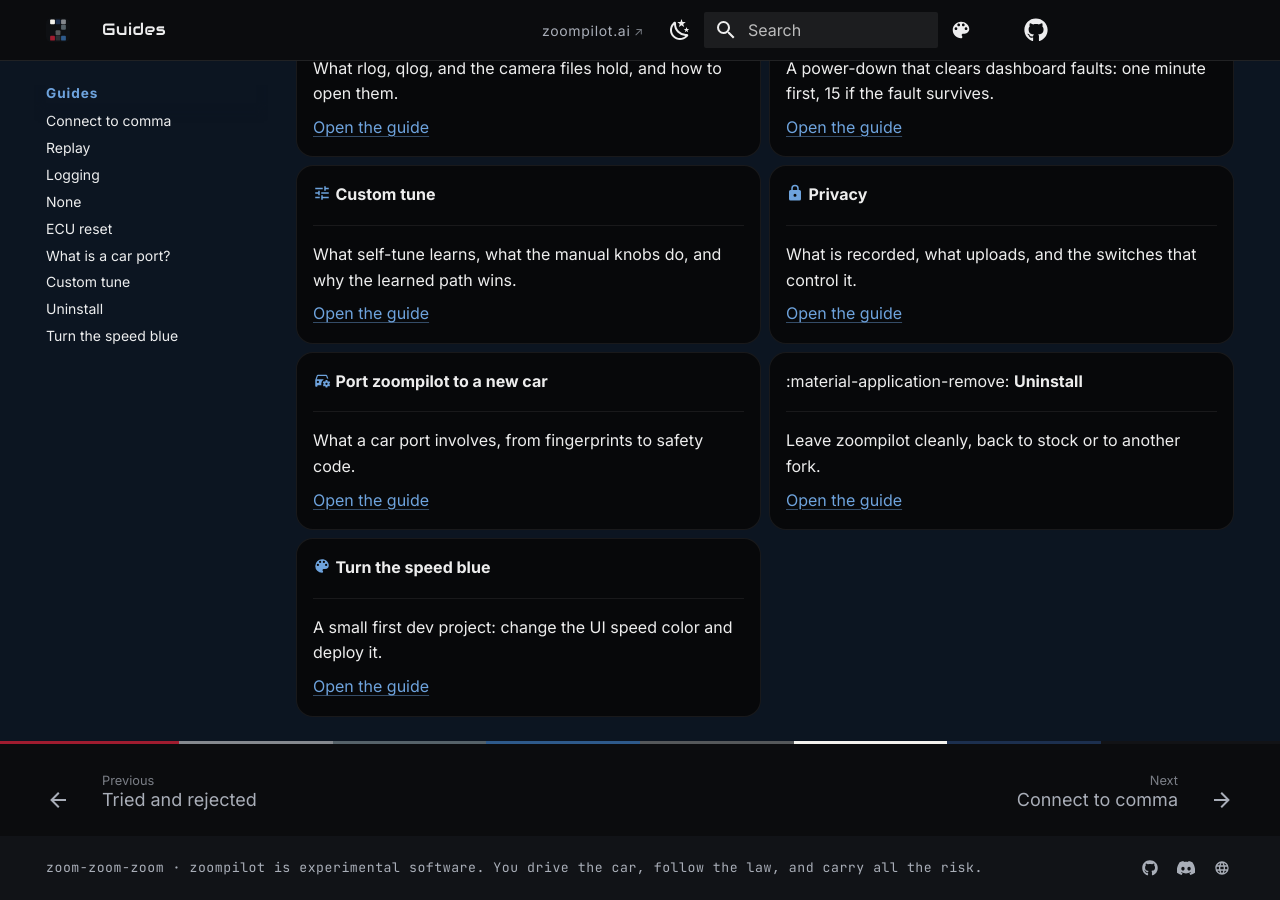
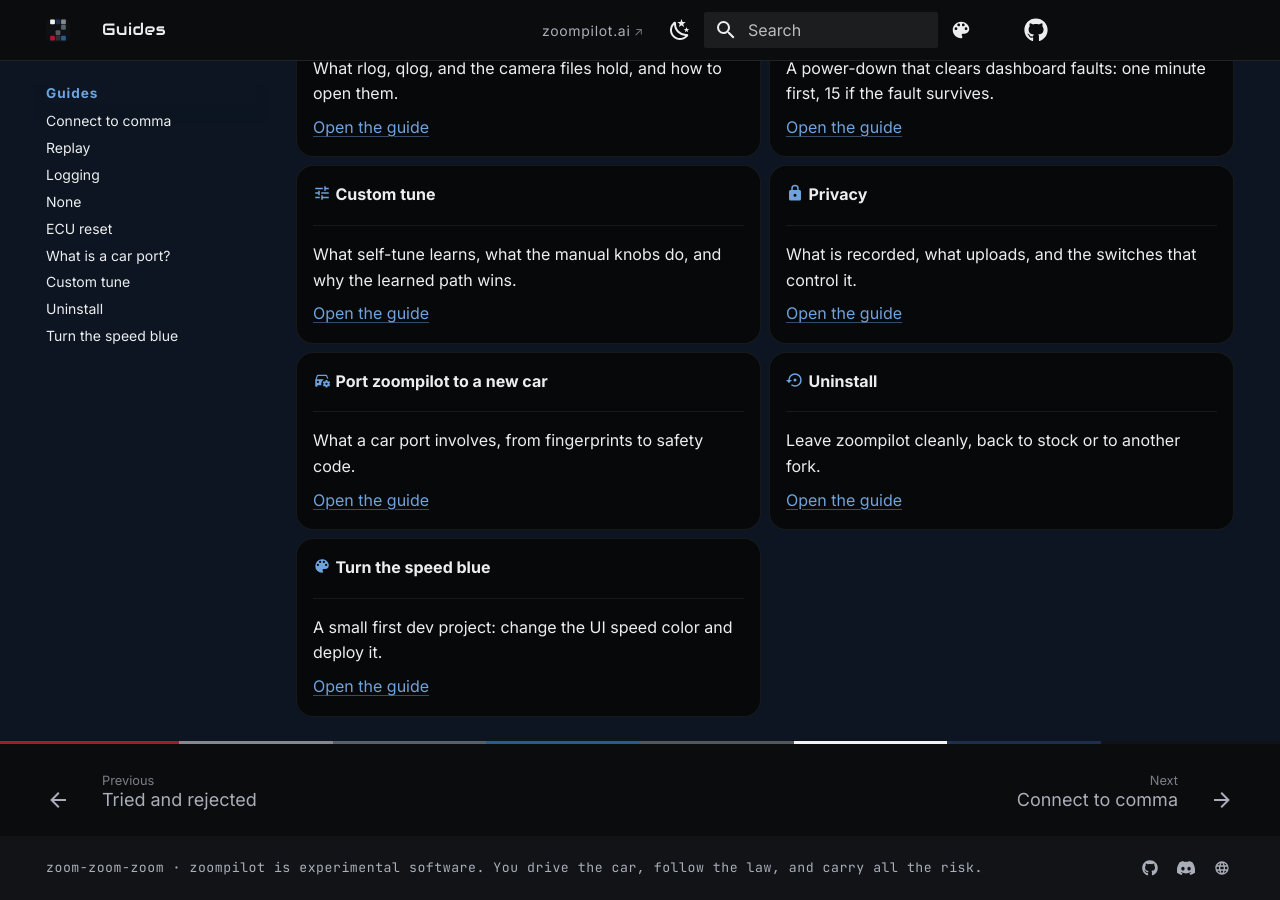
Before and after one commit to mzdnick/zoompilot-wiki, an MkDocs documentation site: the page built from docs/how-to/index.md, in a window 1280 px wide and 900 px high, scrolled down 542 px. Built offline with MkDocs 1.6.1 and Material for MkDocs 9.7.7, drawn with Linux system fonts in a browser that asks for light colours; comment, search, counter and statistics services are not loaded.

Commit message:
Guides: replace nonexistent Uninstall icon with backup-restore

```diff
--- a/docs/how-to/index.md
+++ b/docs/how-to/index.md
@@ -70,7 +70,7 @@
 
     [Open the guide](car-port.md)
 
-- :material-application-remove: __Uninstall__
+- :material-backup-restore: __Uninstall__
 
     ---
 
```
